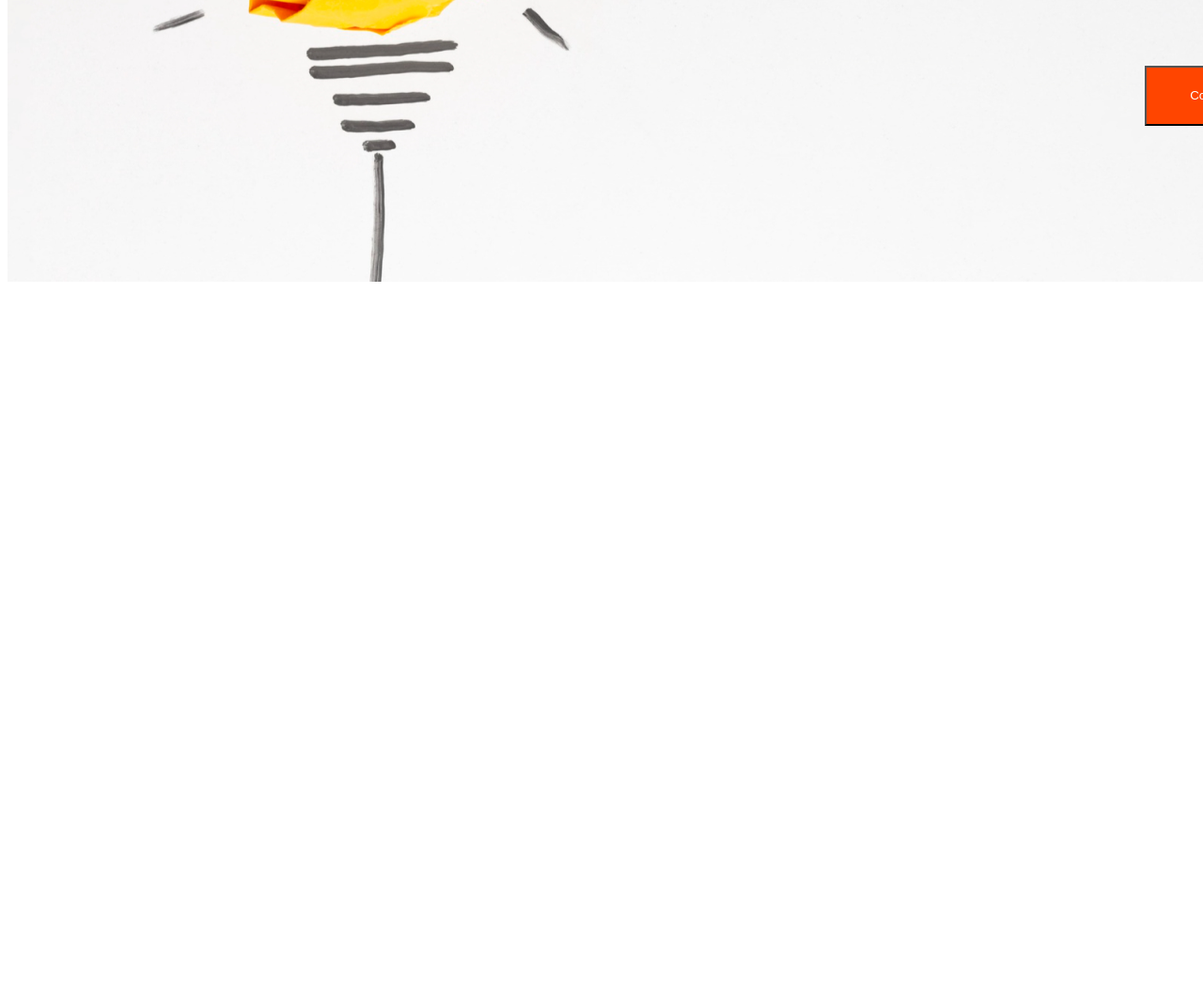
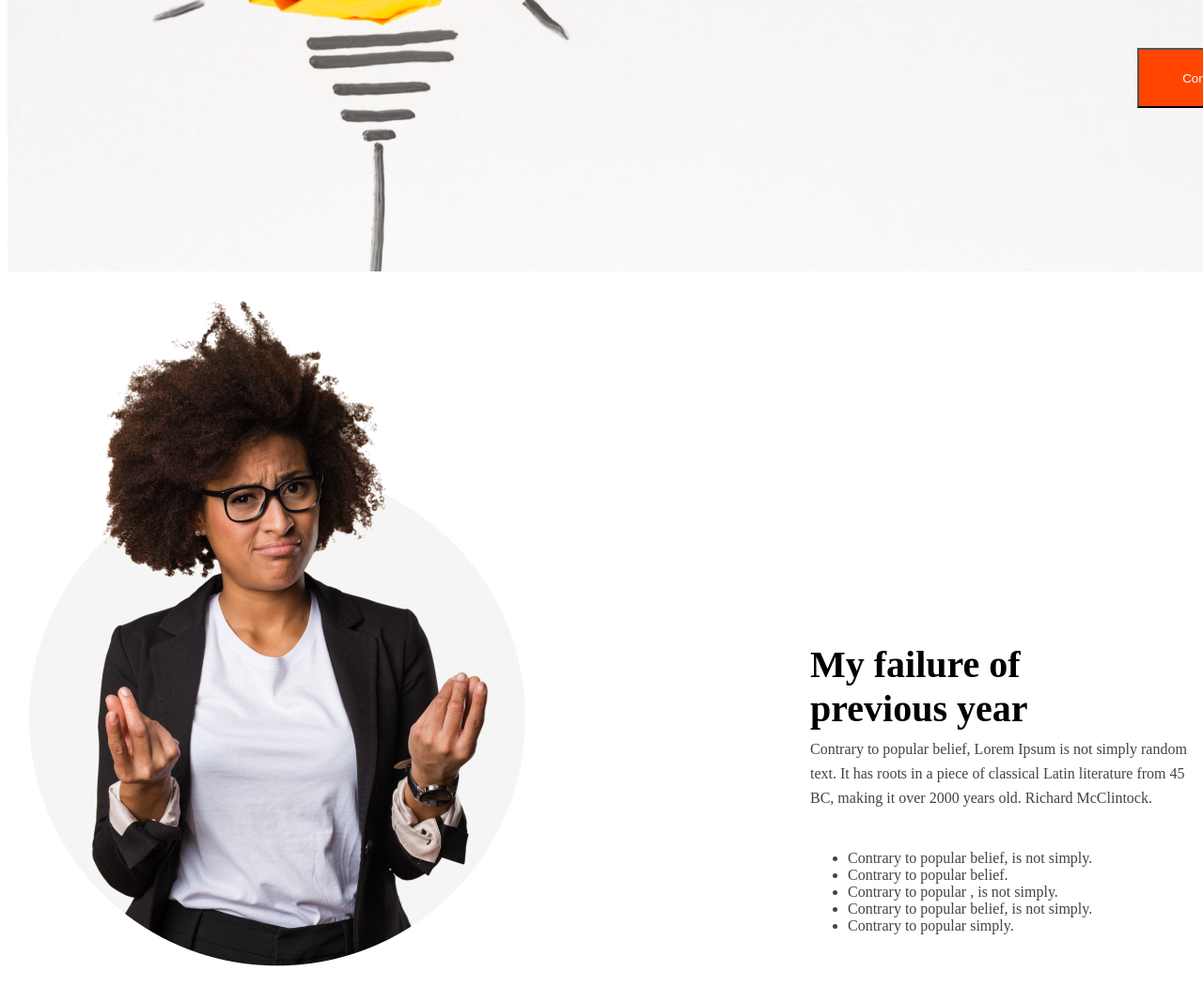
Before and after one commit to Jannatulema/Assignment_1, a plain HTML site: page index.html in a window 1280 px wide. Shown: the part 527-1594 px from the top of the page at 94% size. Before the commit the page ends 827 px from the top, so only its background shows below. Drawn offline with Linux system fonts and the light colour scheme.

Commit message:
my first git commit

```diff
--- a/index.html
+++ b/index.html
@@ -19,14 +19,17 @@
 
     </header>
     <main>
-       <section class=" my failure">
-           <h3 class="section-title">My failure of previous year</h3>
-           <p>Contrary to popular belief, Lorem Ipsum is not simply random text. It has roots in a piece of classical Latin literature from 45 BC, making it over 2000 years old. Richard McClintock.</p>
-           <p>Contrary to popular belief, is not simply.
-            Contrary to popular belief.</p>
-            <p> to popular , is not simply.
-            Contrary to popular belief, is not simply.
-            Contrary to popular simply.</p>
+       <section class=" my-failure">
+           <h2 class="section-title">My failure of previous year</h2>
+           <p class="section-description">Contrary to popular belief, Lorem Ipsum is not simply random text. It has roots in a piece of classical Latin literature from 45 BC, making it over 2000 years old. Richard McClintock.<ul class="list">
+            <li>Contrary to popular belief, is not simply.</li>
+            <li>Contrary to popular belief.</li>
+            <li>Contrary to popular , is not simply.</li>
+            <li>Contrary to popular belief, is not simply.</li>
+            <li>Contrary to popular simply.</li>
+           </ul>
+            </p>
+            <img src="/images/person.png">
         </section>
     </main>
     <footer>
--- a/styles/newyear.css
+++ b/styles/newyear.css
@@ -1,8 +1,9 @@
 .header{
     background-image: url(../images/banner/banner1.png);
-    position: absolute;
+    background-position: absolute;
     width: 1600px;
     height: 808px;
+
 }
 .btn_primary{
     background:orangered;
@@ -35,3 +36,44 @@ line-height: 26px;
 text-align: right;
 
 }
+
+.my-failure{
+
+}
+.section-title{
+
+    position: absolute;
+    width: 288px;
+    height: 94px;
+    left: 862px;
+    top: 1178px;
+
+    font-family: 'Work Sans';
+    font-style: normal;
+    font-weight: 700;
+    font-size: 40px;
+    line-height: 47px;
+}
+.section-description{
+    position: absolute;
+    width: 416px;
+    height: 104px;
+    left: 862px;
+    top: 1296px;
+
+    font-family: 'Work Sans';
+    font-style: normal;
+    font-weight: 400;
+    font-size: 16px;
+    line-height: 26px;
+    color: #444343;
+
+}
+.list{
+    position: absolute;
+width: 349px;
+height: 162px;
+left: 862px;
+top: 1416px;
+color: #444343;
+}
```
